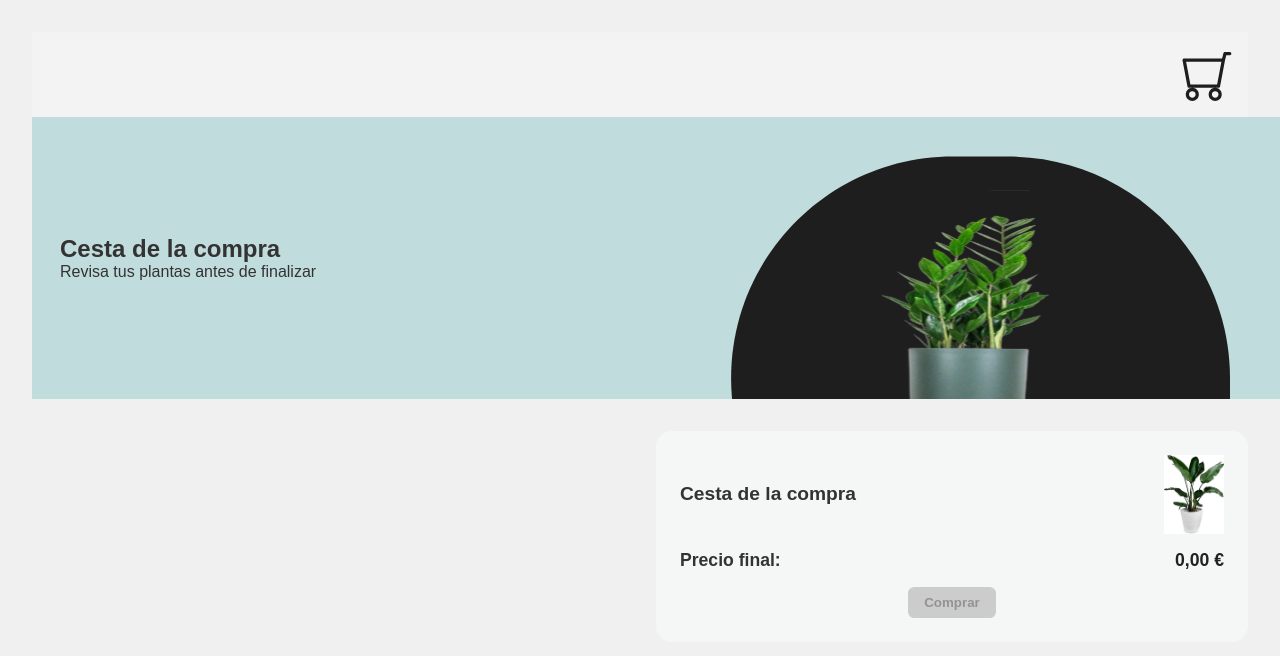
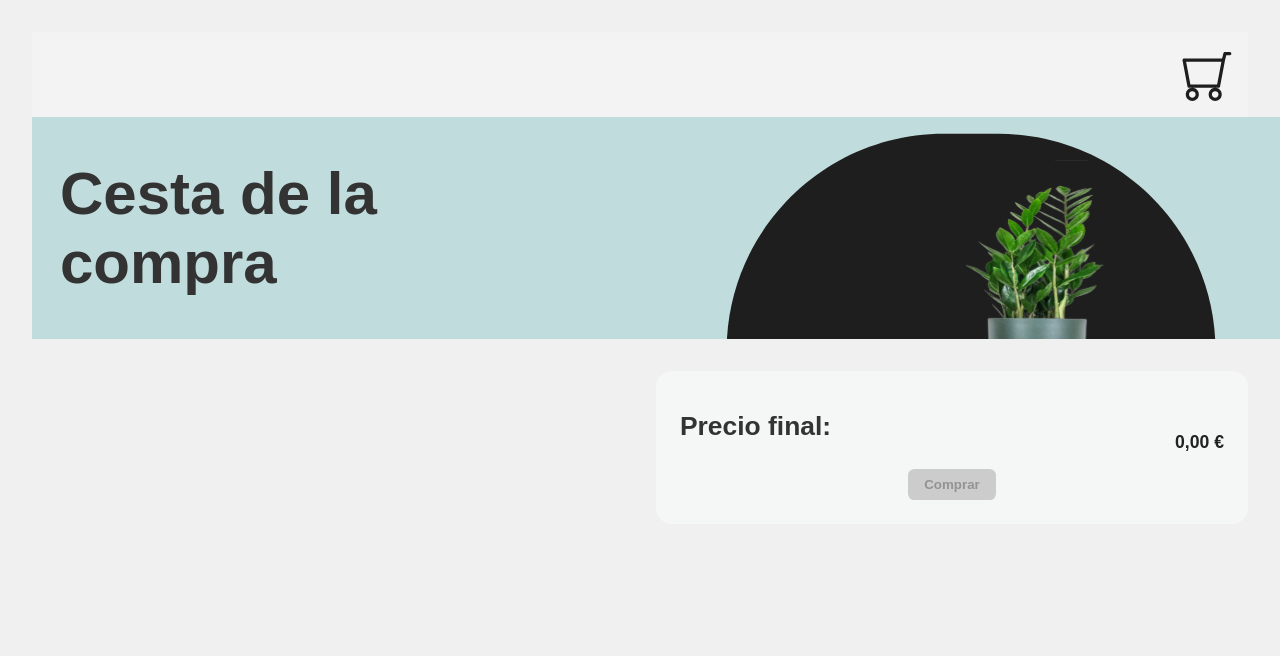
Before and after one commit to CarlosAlberto19/plants-project, a Vue app: page /shopping in a window 1280 px wide. Shown: the top 656 px of the page. Built offline with nearby package versions, Linux system fonts and the light colour scheme.

Commit message:
arreglado shoppingListView y Scroll

```diff
--- a/src/components/PlantCard.vue
+++ b/src/components/PlantCard.vue
@@ -1,5 +1,6 @@
 <script setup>
 import BuyButton from './BuyButton.vue'
+import { formatCents } from '@/utils/money'
 
 
 const props = defineProps({ plant: Object })
@@ -20,7 +21,7 @@ function handleBuy(plant, action) {
     <div class = "card-header">
     <h4>{{ props.plant.name }}</h4>
 
-    <p class="plant-price">₱ {{ props.plant.price }}</p>
+    <p class="plant-price">₱ {{ formatCents(props.plant.price) }}</p>
       </div>
     <!-- Escucha el evento 'buy' del botón y llama a handleBuy -->
     <BuyButton
@@ -41,9 +42,10 @@ function handleBuy(plant, action) {
   box-shadow: 0 2px 8px #0002;
   padding: 1.2rem;
   height: 493.45px;
-  width: 295.36px;
+  width: 240.36px;
   align-self: auto;
   transition: box-shadow 0.2s;
+  align-items: baseline;
 
 }
 
@@ -53,10 +55,12 @@ function handleBuy(plant, action) {
 
 .plant-image {
   width: 100%;
-  height: 140px;
-  object-fit: cover;
+  height: 120px;
   border-radius: 8px;
   height: 350px;
+  object-fit: cover;
+  object-position: center;
+
 }
 
 .plant-type {
--- a/src/components/PlantCardCart.vue
+++ b/src/components/PlantCardCart.vue
@@ -1,5 +1,6 @@
 <script setup>
 import { defineProps, defineEmits, computed } from 'vue'
+import { formatCents } from '@/utils/money'
 
 const props = defineProps({
   plant:  { type: Object, required: true },
@@ -26,7 +27,7 @@ function handleRemove() {
     <!-- 2. Contenedor de detalles a la derecha -->
     <div class="plant-details">
       <h3 class="plant-name">{{ plant.name }}</h3>
-      <p class="plant-price">{{ totalPrice }} €</p>
+      <p class="plant-price">₱ {{ formatCents (totalPrice) }} </p>
       <div class="cart-controls">
         <button @click="handleRemove">−</button>
         <span class="cart-amount">{{ amount }}</span>
@@ -40,22 +41,29 @@ function handleRemove() {
 .plant-card-cart {
   display: flex;
   align-items: center;
-  gap: 1rem;
+  gap: 12px;
   padding: 1rem;
   border: 1px solid #ddd;
   border-radius: 0.5rem;
+  height: 209px;
+  width: 484px;
 }
 
 .plant-image {
   width: 120px;
+  height: 90px;
   height: auto;
   border-radius: 0.25rem;
-  flex-shrink: 0;
+  flex: 0 0 120px;
+  object-fit: cover;
+  object-position: center;
+
 }
 
 .plant-details {
-  flex: 1;
+  flex: 1 1 auto;
   display: flex;
+  min-width: 0;
   flex-direction: column;
   gap: 0.25rem;
 }
@@ -68,6 +76,7 @@ function handleRemove() {
 .plant-price {
   margin: 0;
   font-weight: bold;
+  font-size: medium;
 }
 
 .cart-controls {
@@ -92,7 +101,7 @@ function handleRemove() {
   min-width: 2rem;
   text-align: center;
   font-weight: bold;
-  background: #eee;
+  background: #d9d9d9;
   border-radius: 50%;
   line-height: 2rem;
 }
--- a/src/components/PlantList.vue
+++ b/src/components/PlantList.vue
@@ -26,8 +26,8 @@ function handleUpdateCard(plant, action) {
 
 <style lang="scss">
 .plant-list {
-  display: flex;
-  flex-wrap: wrap;
+  display: grid;
+  grid-template-columns: repeat(auto-fill, minmax(240px,1fr));
   gap: 2rem;
 }
 </style>
--- a/src/components/ShoppingCart.vue
+++ b/src/components/ShoppingCart.vue
@@ -62,8 +62,8 @@ function goToCart() {
   transform: translate(var(--tx, 35%), var(--ty, 35%));
 
   /* Estilos visuales */
-  min-width: 1.1rem;
-  height: 1.1rem;
+  min-width: 1.5rem;
+  height: 1.5rem;
   padding: 0 0.35rem;
   border-radius: 999px;
   display: grid;
--- /dev/null
+++ b/src/utils/money.js
@@ -0,0 +1,5 @@
+const EUR = new Intl.NumberFormat('es-ES' , {style: 'currency', currency: 'EUR'})
+
+export function formatCents(cents = 0) {
+  return EUR.format((cents || 0) / 100)
+}
--- a/src/views/HomeView.vue
+++ b/src/views/HomeView.vue
@@ -78,7 +78,7 @@ function handleBuy(plant) {
 <style lang="scss" scoped>
 .home-view {
   height: 100vh;
-  overflow-y: scroll;
+  overflow:visible;
 }
 .hero-header {
   display: flex;
--- a/src/views/ShoppingListView.vue
+++ b/src/views/ShoppingListView.vue
@@ -43,8 +43,8 @@ const grandTotalLabel = computed(() =>
     <img class="cartHeroBlob" src="@/assets/Rectangle2.svg" alt="fondo semicircular" />
 
     <div class="cartHeroLeft">
-      <h1>Cesta de la compra</h1>
-      <p>Revisa tus plantas antes de finalizar</p>
+      <h1>Cesta de la <br/> compra</h1>
+
     </div>
 
     <div class="cartHeroRight">
@@ -69,13 +69,13 @@ const grandTotalLabel = computed(() =>
     <!-- Columna derecha: resumen -->
     <aside class="cartSummary">
       <div class="cartSummaryHeader">
-        <h2>Cesta de la compra</h2>
-        <img src="@/assets/big-plant.png" alt="Decoración" class="cartSummaryImage" />
+
+
       </div>
 
       <div class="cartSummaryTotal">
-        <span>Precio final:</span>
-        <strong>{{ grandTotalLabel }}</strong>
+        <h2>Precio final:</h2>
+        <strong> <br/>{{ grandTotalLabel }}</strong>
       </div>
 
       <button
@@ -95,7 +95,7 @@ const grandTotalLabel = computed(() =>
    ========================= */
 .cartHero {
   width: 1248px;
-  height: 242px;
+  height: 222px;
   position: relative;
   display: grid;
   grid-template-columns: 1fr 250px; /* texto | zona visual */
@@ -103,14 +103,16 @@ const grandTotalLabel = computed(() =>
   gap: 2rem;
   background: #c1dcdc;
   padding: 1.25rem 1.75rem;
-  min-height: 282px;
+
   overflow: hidden;
+  font-size: 40px !important;
+
 
   .cartHeroBlob {
     position: absolute;
     z-index: 0;
-    width: 500px;
-    height: 800px;
+    width: 490px;
+    height: 900px;
     left: 38%;
     top: 62%;
     transform: translate(45%, -40%);
@@ -125,17 +127,17 @@ const grandTotalLabel = computed(() =>
     height: 100px;
     display: grid;
     place-items: end center;
-    overflow: visible;
-    transform: translateX(-50%) translateY(-18%)
+    overflow: visible ;
+    transform: translateX(-40%) translateY(-18%)
   }
 
   .cartHeroImage {
     position: relative;
     z-index: 18;
-    width: 350px;
+    width: 450px;
     height: 270px;
     pointer-events: none;
-    transform: scaleX(-1.70) translate(15%) ;
+    transform: scaleX(-1.40) translate(15%) ;
   }
 }
 
@@ -153,6 +155,8 @@ const grandTotalLabel = computed(() =>
     display: flex;
     flex-direction: column;
     gap: 1rem;
+
+
   }
 }
 
@@ -174,7 +178,10 @@ const grandTotalLabel = computed(() =>
     align-items: center;
     justify-content: space-between;
 
-    h2 { font-size: 1.2rem; margin: 0; }
+    h2 {
+      font-size: 3.2rem;
+      margin: 0; }
+      font-family: 'Segoe UI', Tahoma, Geneva, Verdana, sans-serif;
   }
 
   .cartSummaryImage { width: 60px; height: auto; }
```
